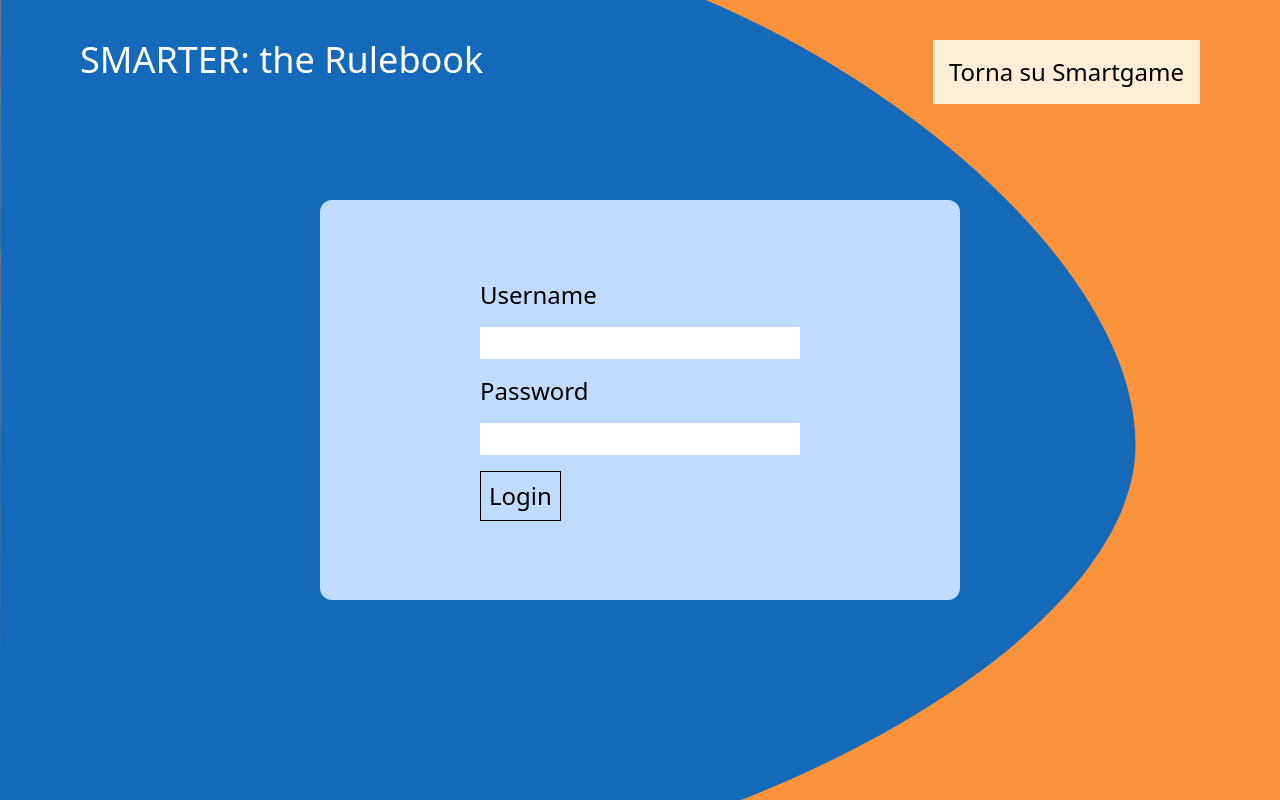
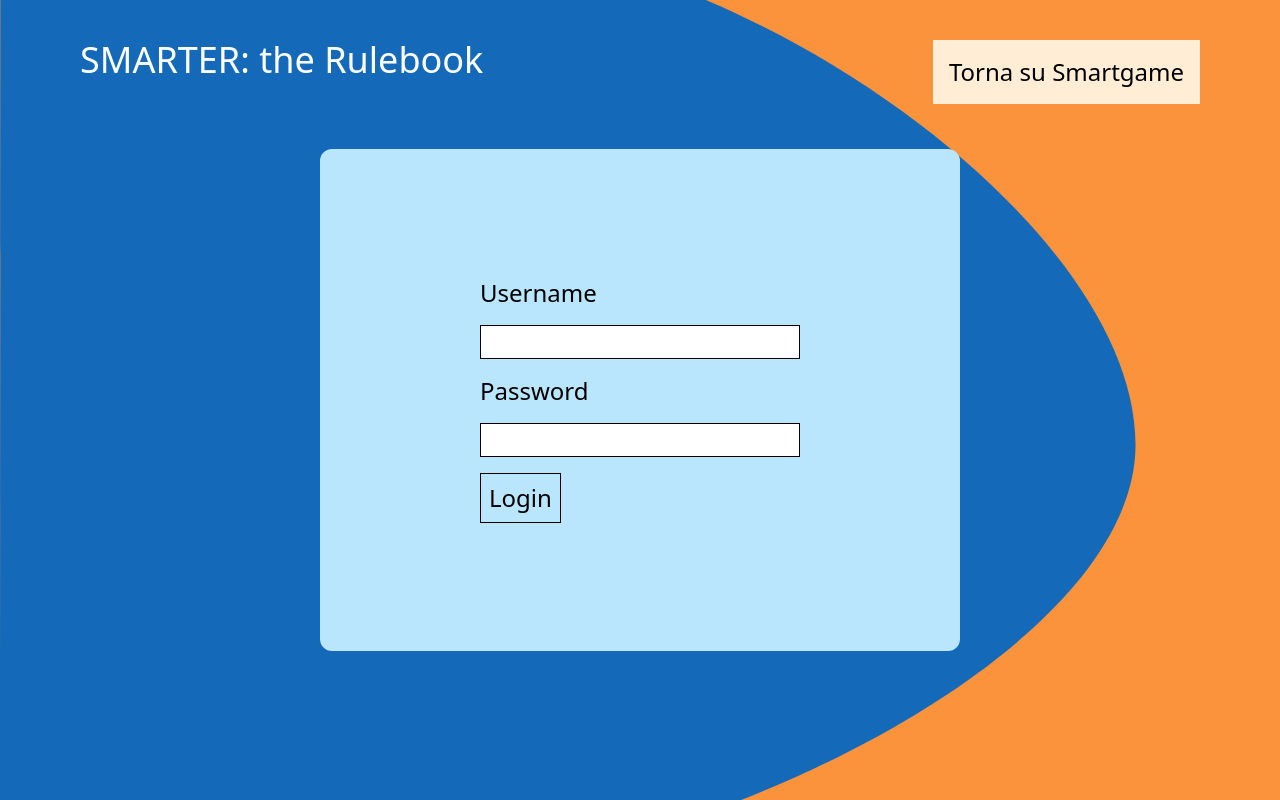
Before and after one commit to daviFrag/new-sensation, a Next.js app: page / in a window 1280 px wide. Built offline with nearby package versions, Linux system fonts and the light colour scheme.

Commit message:
better layout

```diff
--- a/src/app/(login)/layout.tsx
+++ b/src/app/(login)/layout.tsx
@@ -11,7 +11,7 @@ export default function layout({ children }: { children: React.ReactNode }) {
           Torna su Smartgame
         </button>
       </header>
-      <main className="absolute left-2/4 top-2/4 -translate-x-2/4 -translate-y-2/4 bg-blue-200 h-2/4 w-2/4 rounded-xl text-2xl flex flex-col justify-center text-center">
+      <main className="absolute left-2/4 top-2/4 -translate-x-2/4 -translate-y-2/4 h-2/4 w-2/4 text-2xl flex flex-col justify-center text-center">
         {children}
       </main>
     </div>
--- a/src/app/(login)/page.tsx
+++ b/src/app/(login)/page.tsx
@@ -18,15 +18,15 @@ export default function Home() {
   };
 
   return (
-    <form className="flex flex-col px-40 gap-4" onSubmit={onSubmit}>
+    <form className="flex flex-col px-40 py-32 gap-4 bg-sky-200 rounded-xl" onSubmit={onSubmit}>
       <label htmlFor="username" className="text-left">
         Username
       </label>
-      <input id="username" type="text" className="pl-3" />
+      <input id="username" type="text" className="pl-3 border border-black" />
       <label htmlFor="password" className="text-left">
         Password
       </label>
-      <input id="password" type="password" className="pl-3" />
+      <input id="password" type="password" className="pl-3 border border-black" />
       <button
         type="submit"
         className="mr-auto border border-black p-2 hover:scale-110"
```
